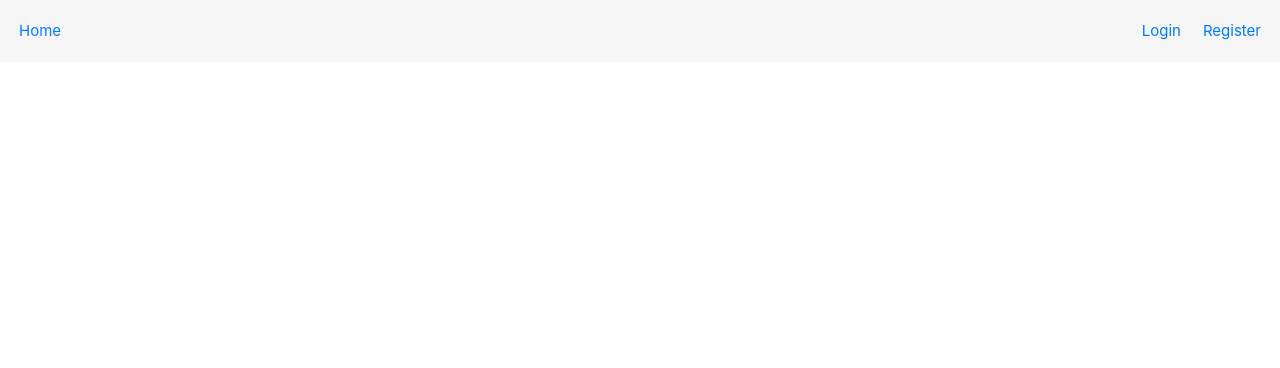
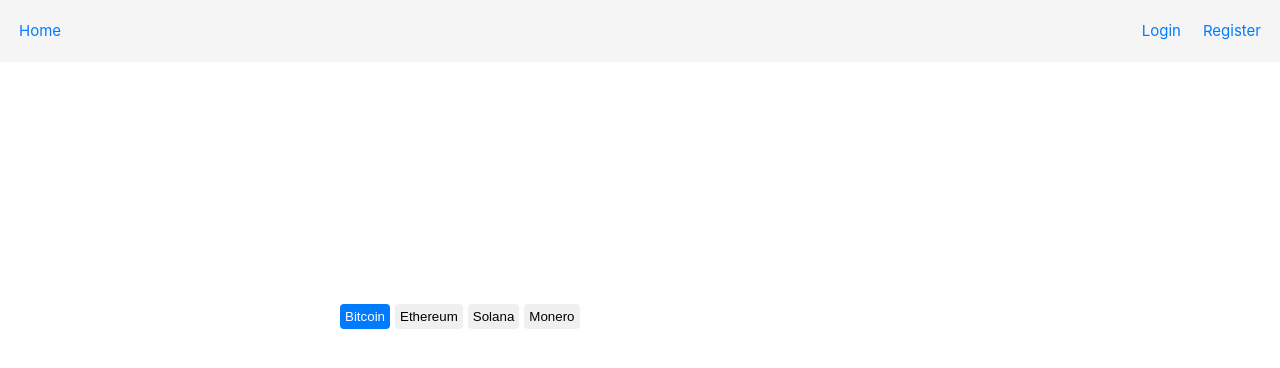
Before and after one commit to qfranklin/vue, a Vue app: page / in a window 1280 px wide. Shown: the top 368 px of the page. Built offline with nearby package versions, Linux system fonts and the light colour scheme; no server answers.

Commit message:
fixed render chart on page load and moved crypto chart outside of logged in conditional

```diff
--- a/src/components/SMAChartComponent.vue
+++ b/src/components/SMAChartComponent.vue
@@ -5,7 +5,7 @@
         v-for="crypto in cryptos"
         :key="crypto"
         :class="{ active: activeCrypto === crypto }"
-        @click="fetchCryptoData(crypto)"
+        @click="fetchCryptoData(crypto, false)"
       >
         {{ crypto }}
       </button>
@@ -66,8 +66,8 @@ export default {
     const smaData = ref<Array<{ date: string; high_24h: number; sma_50: number; sma_200: number }>>([])
     const chartInstance = ref<Chart | null>(null)
 
-    const fetchCryptoData = async (crypto: string) => {
-      if (activeCrypto.value === crypto) return;
+    const fetchCryptoData = async (crypto: string, pageLoad: boolean) => {
+      if (activeCrypto.value === crypto && !pageLoad) return;
       activeCrypto.value = crypto;
       const endDate = new Date();
       const startDate = subDays(endDate, 30);
@@ -153,7 +153,7 @@ export default {
     }
 
     onMounted(() => {
-      fetchCryptoData(activeCrypto.value);
+      fetchCryptoData(activeCrypto.value, true);
     })
 
     return {
--- a/src/views/AboutPage.vue
+++ b/src/views/AboutPage.vue
@@ -1,7 +1,7 @@
 <template>
   <section>
+    <SMAChartComponent />
     <div v-if="isLoggedIn">
-      <SMAChartComponent />
       <NotesComponent />
       <LifepathComponent />
     </div>
```
